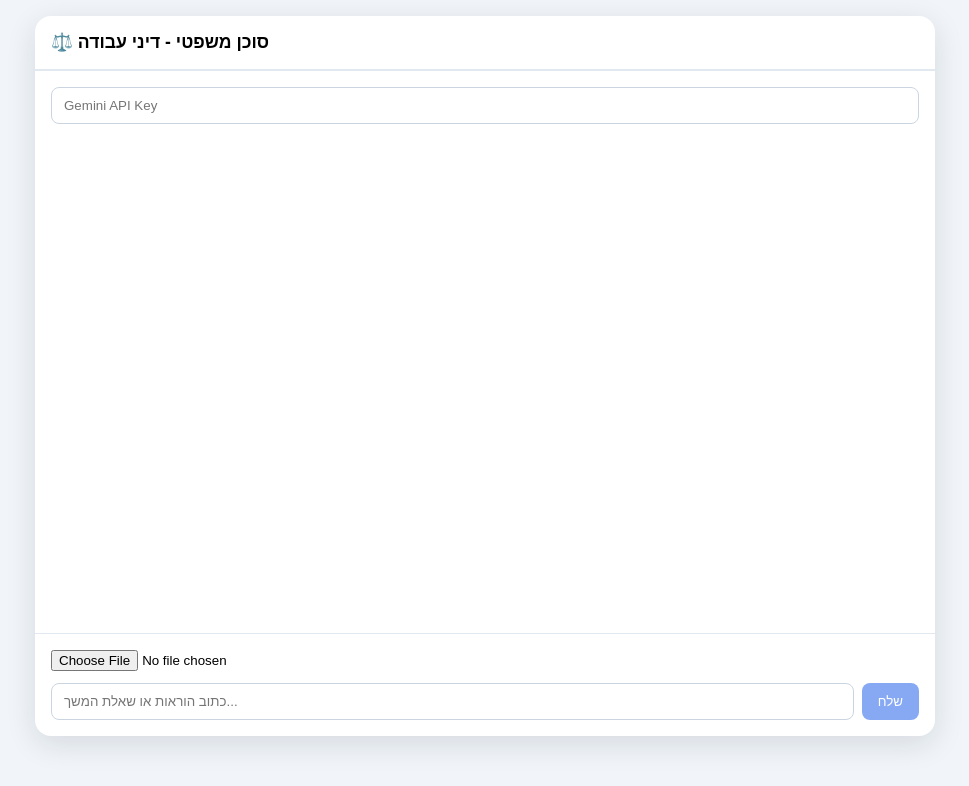
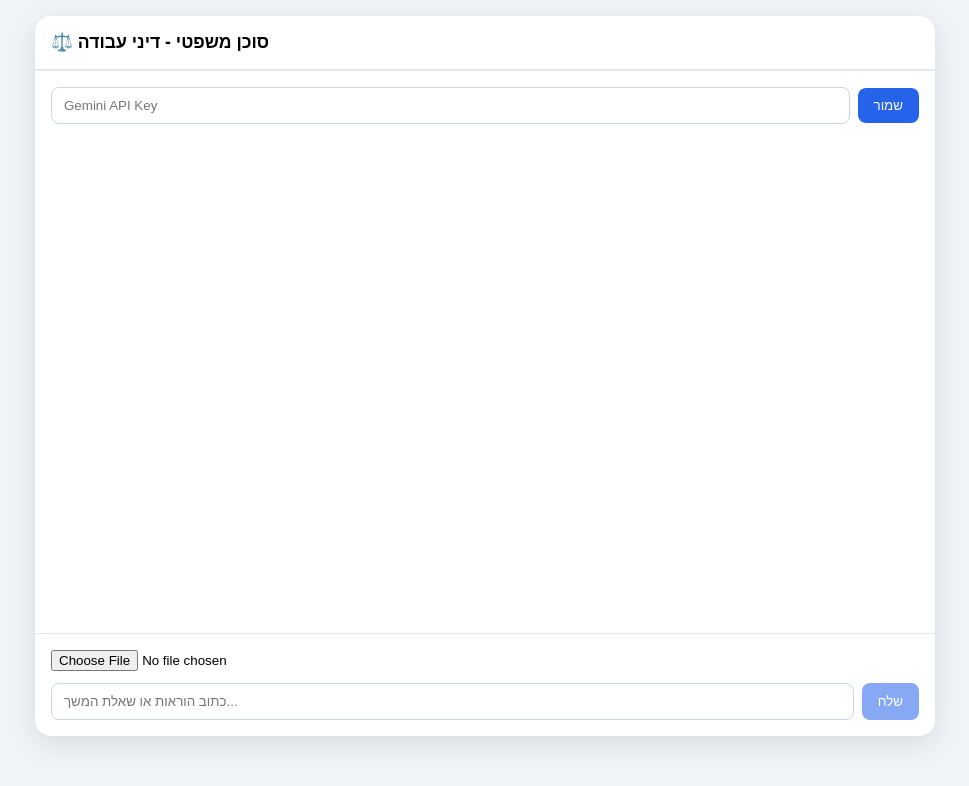
Before and after one commit to ekazum/LawAgent, a React (Vite) app in the folder frontend/: page / in a window 1280 px wide. Shown: the top 786 px of the page, without its empty margins (155-1124 px from the left). Built offline with nearby package versions, Linux system fonts and the light colour scheme.

Commit message:
Add explicit save button and feedback for API key
Agent-Logs-Url: https://github.com/ekazum/LawAgent/sessions/fc8f47ee-5050-495d-80be-d7404f50a360

Co-authored-by: ekazum <33403132+ekazum@users.noreply.github.com>

```diff
--- a/frontend/src/App.css
+++ b/frontend/src/App.css
@@ -64,6 +64,10 @@
   gap: 0.5rem;
 }
 
+.api-key-row {
+  align-items: center;
+}
+
 .text-input {
   flex: 1;
   border: 1px solid #cbd5e1;
@@ -84,3 +88,9 @@ button:disabled {
   opacity: 0.55;
   cursor: not-allowed;
 }
+
+.saved-feedback {
+  color: #16a34a;
+  font-size: 0.875rem;
+  white-space: nowrap;
+}
--- a/frontend/src/App.tsx
+++ b/frontend/src/App.tsx
@@ -29,6 +29,7 @@ function App() {
   const [apiKey, setApiKey] = useState(
     () => localStorage.getItem(GEMINI_API_KEY_STORAGE_KEY) ?? "",
   );
+  const [showSavedFeedback, setShowSavedFeedback] = useState(false);
 
   useEffect(() => {
     invoke<number>("get_backend_port")
@@ -36,9 +37,10 @@ function App() {
       .catch(() => setBackendPort(null));
   }, []);
 
-  useEffect(() => {
+  const saveApiKey = () => {
     localStorage.setItem(GEMINI_API_KEY_STORAGE_KEY, apiKey);
-  }, [apiKey]);
+    setShowSavedFeedback(true);
+  };
 
   const toBase64 = (file: File) =>
     new Promise<string>((resolve, reject) => {
@@ -113,13 +115,22 @@ function App() {
       <div className="chat-shell">
         <header className="header">⚖️ סוכן משפטי - דיני עבודה</header>
         <div className="composer">
+          <div className="row api-key-row">
             <input
               className="text-input"
               type="password"
               placeholder="Gemini API Key"
               value={apiKey}
-            onChange={(event) => setApiKey(event.target.value)}
+              onChange={(event) => {
+                setApiKey(event.target.value);
+                setShowSavedFeedback(false);
+              }}
             />
+            <button type="button" onClick={saveApiKey}>
+              שמור
+            </button>
+            {showSavedFeedback && <span className="saved-feedback">✅ נשמר</span>}
+          </div>
         </div>
         <main className="messages">
           {chatHistory.map((message, index) => (
```
Lines whose indentation alone changed are shown as unchanged.
